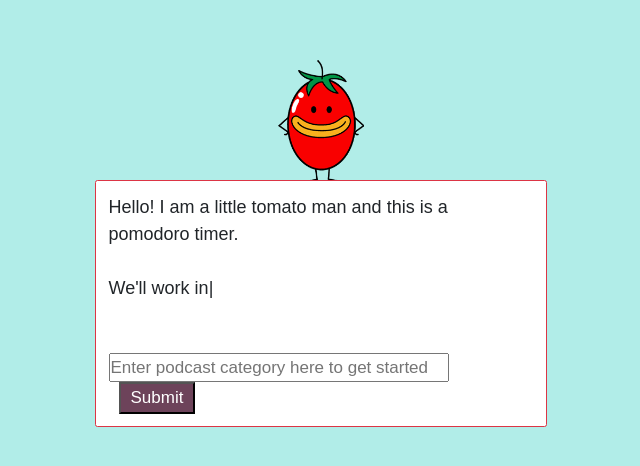
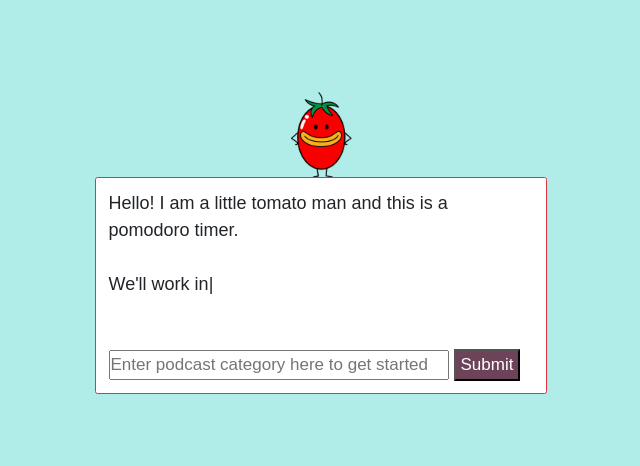
Before and after one commit to alexiscameronfrankel/foodie-focus, a React (Create React App) app: page / in a window 1280 px wide. Shown: the part 158-624 px from the top of the page, without its empty margins (319-959 px from the left). Built offline with nearby package versions, Linux system fonts and the light colour scheme.

Commit message:
submit button style fixed as well as tomato man image

```diff
--- a/src/App.css
+++ b/src/App.css
@@ -74,14 +74,14 @@
 }
 
 .tomato_man{
-  margin-bottom:-5px;
+  margin-bottom:-3px;
 }
 
 .submit_button{
   color:white;
   background-color: #6D435A;
-  padding: 1px 10px;
-  margin-left:10px;
+  padding: 1px 5px;
+  margin-left: 5px;
 
 }
 
@@ -258,3 +258,7 @@ line-height: 40px;
   color: #BE4F5B;
   font-size: 1.5rem;
 }
+
+.homeBackground{
+  background-color: #B1EDE8;
+}
--- a/src/components/Home.js
+++ b/src/components/Home.js
@@ -44,9 +44,9 @@ class Home extends Component {
 
     render() {
         return (
-            <div className="apply_viewport_height">
+            <div className="apply_viewport_height homeBackground">
                 <div className="home_container apply_viewport_height">
-                <img src="./tomatoman.png" alt="Logo" className="tomato_man" style={{ width: '10%'}}/>
+                <img src="./tomatoman.png" alt="Logo" className="tomato_man" style={{ width: '90px'}}/>
                 <Card className="home_container " border="danger">
                     <Card.Body style={{width: '450px'}}>
                     <Typist className="Typist">
```
Also changed, not shown: src/components/Longbreak.js (line endings or trailing spaces).
